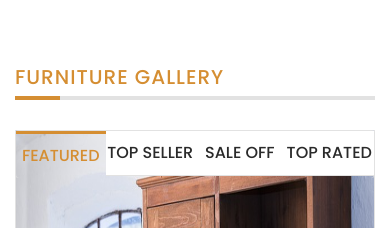
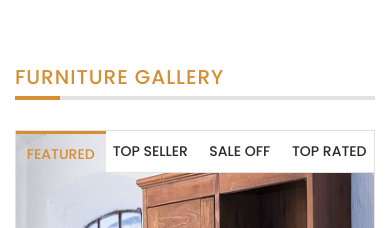
Before and after one commit to matwjablonski/wdp-2312-01, a React (Create React App) app: page / in a window 390 px wide. Shown: the part 6260-6488 px from the top of the page. Built offline with nearby package versions, Linux system fonts and the light colour scheme.

Commit message:
Add media to galleryNav

```diff
--- a/src/components/common/GalleryBox/GalleryNav/GalleryNav.module.scss
+++ b/src/components/common/GalleryBox/GalleryNav/GalleryNav.module.scss
@@ -46,3 +46,21 @@
         }
     }
 }
+
+@media (max-width: 992px) {
+    .navLink {
+        font-size: 14px;
+    }
+}
+
+@media (max-width: 350px) {
+    .navLink {
+        font-size: 12px;
+    }
+}
+
+@media (max-width: 300px) {
+    .navLink {
+        font-size: 10px;
+    }
+}
```
